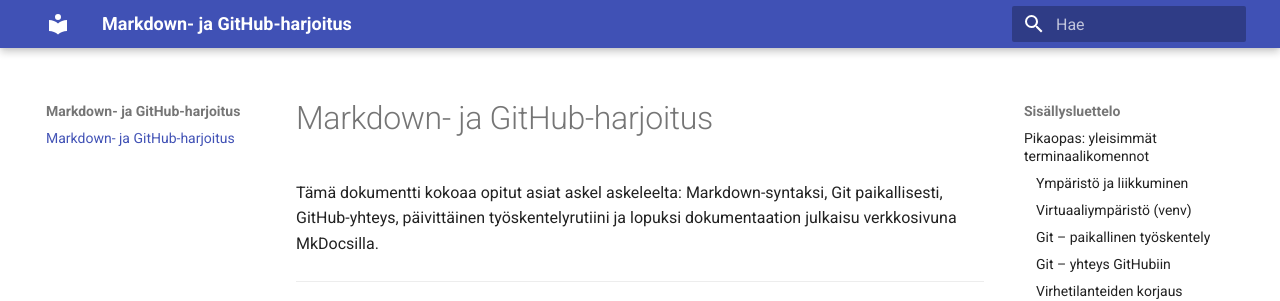
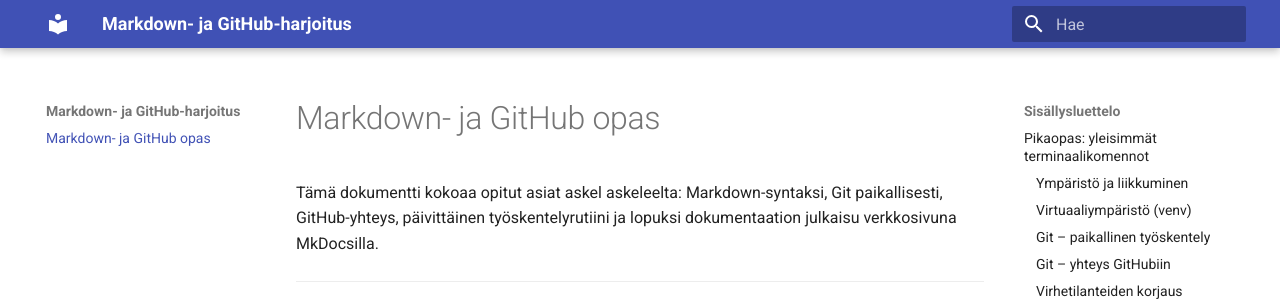
Before and after one commit to jukkarouhe/md-harjoitus, an MkDocs documentation site: the page built from docs/index.md, in a window 1280 px wide and 900 px high. Shown: the top 301 px of the window. Built offline with MkDocs 1.6.1 and Material for MkDocs 9.7.7, drawn with Linux system fonts in a browser that asks for light colours.

Commit message:
index, site name, file korjauksia

```diff
--- a/docs/index.md
+++ b/docs/index.md
@@ -1,4 +1,4 @@
-# Markdown- ja GitHub-harjoitus
+# Markdown- ja GitHub opas
 
 Tämä dokumentti kokoaa opitut asiat askel askeleelta: Markdown-syntaksi, Git paikallisesti, GitHub-yhteys, päivittäinen työskentelyrutiini ja lopuksi dokumentaation julkaisu verkkosivuna MkDocsilla.
 
```
